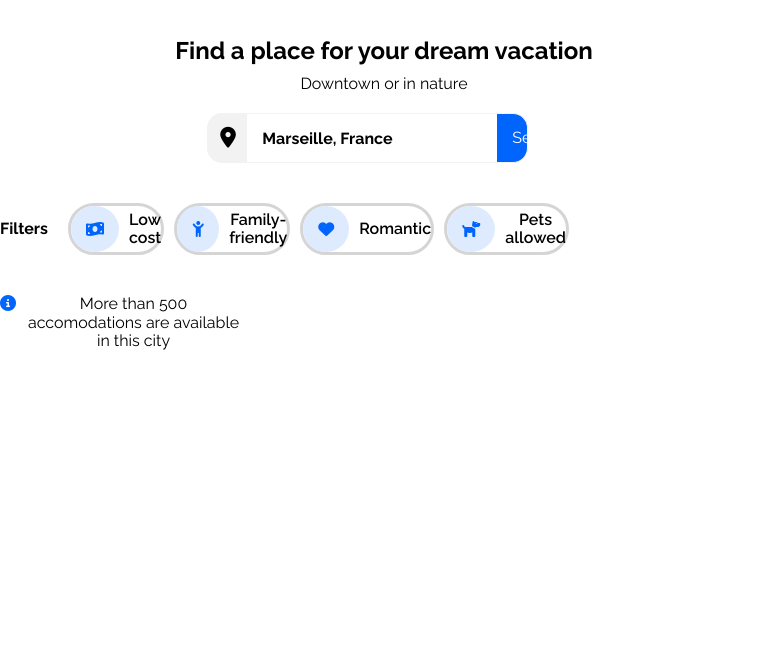
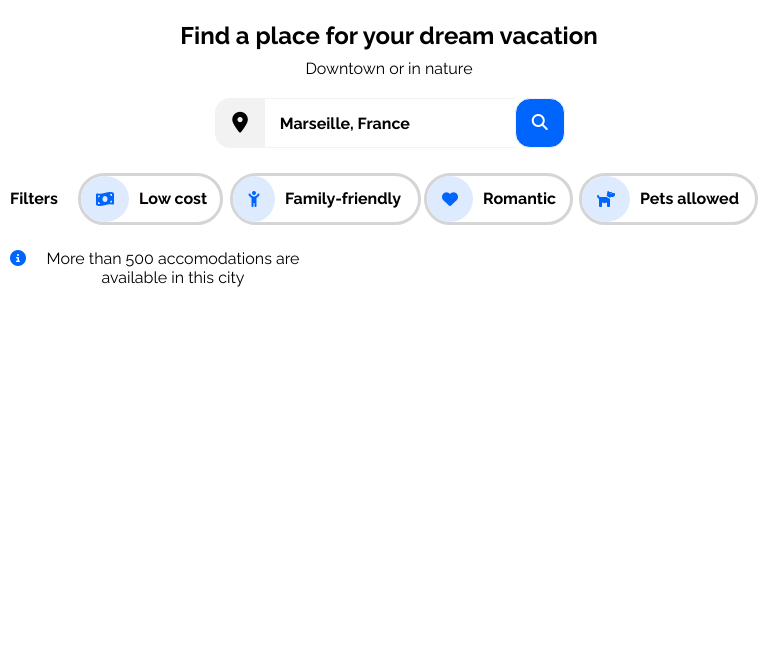
Before and after one commit to Junyoung190198/Project2_OpenClassroom, a plain HTML site: page index.html in a window 768 px wide. Shown: the part 130-800 px from the top of the page. Drawn offline with Linux system fonts and the light colour scheme.

Commit message:
FINISH HEADER, SEARCH, FILTERS FOR EVERYTHING

```diff
--- a/css/style.css
+++ b/css/style.css
@@ -122,6 +122,7 @@ section{
     margin-bottom: 20px;
 }
 
+/* search bar */
 .search_bar_wrapper{
     display: flex;
     margin-bottom: 40px;
@@ -170,57 +171,24 @@ section{
     visibility: none;
 }
 
-
-.filter_wrapper{
+/* filters */
+.filter_list{
     display: flex;
     flex-direction: row;
-    gap: 20px;
+    justify-content: flex-start;
+    align-items: center;
+    gap: 40px;
     margin-bottom: 40px;
 }
-
-#filter_title{
-    align-self: center;
-}
-
-.filter_list{
-    flex-basis: 60%;
-    display: flex;
-    flex-direction: row;
-    justify-content: space-around;
-    gap: 10px;
-}
-
-.filter_items_container{
-    display: flex;
-    gap: 10px;
-    align-items: center;
-}
-
 .filter_items{
-    display: flex;
-    justify-content: flex-start;
-    gap: 40px;
-    font-weight: 600;
-}
-.filter_items:nth-child(1){
-    flex: 0 1 150px;
+    display: inline-block;
+    width: 110%;
+    font-weight: 700;
     border: 3px solid #D5D5D5;
     border-radius: 30px;
 }
-.filter_items:nth-child(2){
-    flex: 0 1 190px;
-    border: 3px solid #D5D5D5;
-    border-radius: 30px;
-}
-.filter_items:nth-child(3){
-    flex: 0 1 150px;
-    border: 3px solid #D5D5D5;
-    border-radius: 30px;
-}
-.filter_items:nth-child(4){
-    flex: 0 1 180px;
-    border: 3px solid #D5D5D5;
-    border-radius: 70px;
+.filter_items:hover{
+    border-color: #0065FC;
 }
 
 .fa-money-bill-wave{
@@ -249,15 +217,17 @@ section{
     border-radius: 50%;
 }
 
+/* message info */
 .info_wrapper{
+    width: 420px;
     display: flex;
     gap: 10px;
+    margin-bottom: 40px;
 }
 .fa-circle-info{
     color: #0065FC;
 }
 #info_message{
-    flex: 0 1 28%;
     font-weight: 400;
 }
 
@@ -319,25 +289,26 @@ section{
     /* SECTION */
 section{
     margin: 0px;
-    text-align: center;
+    margin-left: 10px;
+    text-align: center; /* Aligne elements on Tablet */
     margin-bottom: 40px;
 }
 
 #title{
     margin-bottom: 10px;
 }
-
 .normal_paragraph{
     margin-top: none;
     font-weight: 400;
     margin-bottom: 20px;
 }
 
+/* search bar */
 .search_bar_wrapper{ /* Align center elements on Tablets */
     display: flex;
-    margin-bottom: 40px;
     height: 50px;
     margin-left: 27%;
+    margin-bottom: 25px; /* small margin for tablets and mobiles */
 }
 .icon_container{
     text-align: center;
@@ -350,8 +321,6 @@ section{
     padding: 12px;
     font-size: 130%;
 }
-
-
 .search_bar{
     float: left;
     width: 285px;
@@ -360,12 +329,10 @@ section{
     border-right: none;
     padding: 15px;
 }
-
 .search_bar:focus{
     border: 1px solid #8A8A8A;
 
 }
-
 ::placeholder{
     color: inherit;
     font-family: 'Raleway', sans-serif;
@@ -387,57 +354,25 @@ section{
     visibility: none;
 }
 
-
-.filter_wrapper{
+/* filters */
+.filter_list{
     display: flex;
     flex-direction: row;
-    gap: 20px;
-    margin-bottom: 40px;
+    justify-content: flex-start;
+    align-items: center;
+    flex-wrap: wrap;
+    gap: 20px; /* small gap when wrap for mobile */
+    margin-bottom: 25px; /* small margin for tablets and mobiles */
 }
-
-#filter_title{
-    align-self: center;
-}
-
-.filter_list{
-    flex-basis: 60%;
-    display: flex;
-    flex-direction: row;
-    justify-content: space-around;
-    gap: 10px;
-}
-
-.filter_items_container{
-    display: flex;
-    gap: 10px;
-    align-items: center;
-}
-
 .filter_items{
+    flex: 1 1 25%;
     display: flex;
     justify-content: flex-start;
-    gap: 40px;
-    font-weight: 600;
-}
-.filter_items:nth-child(1){
-    flex: 0 1 150px;
+    align-items: center;
+    gap: 10px;
+    font-weight: 700;
     border: 3px solid #D5D5D5;
     border-radius: 30px;
-}
-.filter_items:nth-child(2){
-    flex: 0 1 190px;
-    border: 3px solid #D5D5D5;
-    border-radius: 30px;
-}
-.filter_items:nth-child(3){
-    flex: 0 1 150px;
-    border: 3px solid #D5D5D5;
-    border-radius: 30px;
-}
-.filter_items:nth-child(4){
-    flex: 0 1 180px;
-    border: 3px solid #D5D5D5;
-    border-radius: 70px;
 }
 
 .fa-money-bill-wave{
@@ -466,15 +401,17 @@ section{
     border-radius: 50%;
 }
 
+/* message info */
 .info_wrapper{
+    width: 100%;
     display: flex;
-    gap: 10px;
+    justify-content: center;
+    margin-bottom: 25px; /* small margin for tablets and mobiles */
 }
 .fa-circle-info{
     color: #0065FC;
 }
 #info_message{
-    flex: 0 1 28%;
     font-weight: 400;
 }
 
@@ -487,34 +424,28 @@ section{
 
     /* HEADER */
     header{
-        background-color: #0065FC;
         margin: 0px; /* no margin for space */
-        margin-bottom: 40px;
+        margin-bottom: 25px;
         display: flex;
         flex-flow: column;
-
     }
 
     .logo_container{
-        flex-basis: 50%;
         flex-shrink: 0;
         display: flex;
         flex-direction: row;
         justify-content: center;
-
     }
 
     nav{
-        flex-basis: 50%;
         line-height: 0px;
         display: flex;
         flex-direction: row;
         justify-content: space-around;
-
     }
 
     #logo{
-        flex-basis : 15%;
+        flex-basis : 10%;
         flex-shrink: 0;
         margin : 0px;
         height: 100%;
@@ -539,8 +470,8 @@ section{
     /* SECTION */
     section{
         margin: 0px;
+        margin-left: 10px;
         margin-bottom: 40px;
-
     }
 
     #title{
@@ -553,15 +484,17 @@ section{
         margin-bottom: 20px;
     }
 
-    .search_bar_wrapper{ /* no align for mobile */
+    /* search bar */
+    .search_bar_wrapper{ /* Align center elements on Tablets */
         display: flex;
-        margin-bottom: 40px;
         height: 50px;
-
+        /* no margin-left for mobiles */
+        margin-bottom: 25px; /* small margin for tablets and mobiles */
     }
     .icon_container{
+        flex-shrink: 0;
         text-align: center;
-        width: 40px;
+        width: 50px;
         border: 1px solid #F2F2F2; /* Same border for the 3 elements */
         background-color: #F2F2F2;
         border-right: none;
@@ -571,8 +504,8 @@ section{
         font-size: 130%;
     }
     .search_bar{
-        float: left;
-        width: 250px;
+        flex-shrink: 2;
+        width: 250px; /* Smaller search bar for mobile */
         border: 1px solid #F2F2F2; /* Same border for the 3 elements */
         border-left: none;
         border-right: none;
@@ -588,72 +521,40 @@ section{
         font-weight: 700;
     }
     .search_button_desktop{
-        color: #fff;
-        background-color: #0065FC;
-        border: 1px solid #F2F2F2; /* Same border for the 3 elements */
-        border-left: none;
-        border-top-right-radius: 15px;
-        border-bottom-right-radius: 15px;
-        padding: 15px;
-        cursor: pointer;
-        height: 100%;
-        width: 0px;
+        display: none;
+        visibility: none;
     }
     .search_button_mobile{
-
+        flex-shrink: 0;
+        display: inline-block;
+        background-color: #0065FC;
+        color: #fff;
+        height: 50px;
+        width: 50px;
+        border: 1px solid #F2F2F2; /* Same border for the 3 elements */
+        border-radius: 15px;
+        cursor: pointer;
     }
 
-
-    .filter_wrapper{
+    /* filters */
+    .filter_list{
         display: flex;
         flex-direction: row;
-        gap: 20px;
-        margin-bottom: 40px;
+        justify-content: flex-start;
+        align-items: center;
+        flex-wrap: wrap;
+        gap: 20px; /* small gap when wrap for mobile */
+        margin-bottom: 25px; /* small margin for tablets and mobiles */
     }
-
-    #filter_title{
-        align-self: center;
-    }
-
-    .filter_list{
-        flex-basis: 60%;
-        display: flex;
-        flex-direction: row;
-        justify-content: space-around;
-        gap: 10px;
-    }
-
-    .filter_items_container{
-        display: flex;
-        gap: 10px;
-        align-items: center;
-    }
-
     .filter_items{
+        flex: 1 1 25%;
         display: flex;
         justify-content: flex-start;
-        gap: 40px;
-        font-weight: 600;
-    }
-    .filter_items:nth-child(1){
-        flex: 0 1 150px;
+        align-items: center;
+        gap: 10px;
+        font-weight: 700;
         border: 3px solid #D5D5D5;
         border-radius: 30px;
-    }
-    .filter_items:nth-child(2){
-        flex: 0 1 190px;
-        border: 3px solid #D5D5D5;
-        border-radius: 30px;
-    }
-    .filter_items:nth-child(3){
-        flex: 0 1 150px;
-        border: 3px solid #D5D5D5;
-        border-radius: 30px;
-    }
-    .filter_items:nth-child(4){
-        flex: 0 1 180px;
-        border: 3px solid #D5D5D5;
-        border-radius: 70px;
     }
 
     .fa-money-bill-wave{
@@ -682,15 +583,16 @@ section{
         border-radius: 50%;
     }
 
+    /* message info */
     .info_wrapper{
+        width: 300px;
         display: flex;
-        gap: 10px;
+        margin-bottom: 25px; /* small margin for tablets and mobiles */
     }
     .fa-circle-info{
         color: #0065FC;
     }
     #info_message{
-        flex: 0 1 28%;
         font-weight: 400;
     }
 
--- a/index.html
+++ b/index.html
@@ -53,35 +53,38 @@
 
 
 
-        <div class="filter_wrapper">
-        <h4 id="filter_title">Filters</h4>
+
+
         <ul class="filter_list">
-            <li class="filter_items">
-                <a class="filter_items_container" href="#">
+            <li>
+                <h4>Filters</h4>
+            </li>
+            <li>
+                <a class="filter_items" href="#">
                     <i class="fa-solid fa-money-bill-wave"></i>
                     Low cost
                 </a>
             </li>
-            <li class="filter_items">
-                <a class="filter_items_container" href="#">
+            <li>
+                <a class="filter_items" href="#">
                     <i class="fa-solid fa-child-reaching"></i>
                     Family-friendly
                 </a>
             </li>
-            <li class="filter_items">
-                <a class="filter_items_container" href="#">
+            <li>
+                <a class="filter_items" href="#">
                     <i class="fa-solid fa-heart"></i>
                     Romantic
                 </a>
             </li>
-            <li class="filter_items">
-                <a class="filter_items_container" href="#">
+            <li>
+                <a class="filter_items" href="#">
                     <i class="fa-solid fa-dog"></i>
                     Pets allowed
                 </a>
             </li>
         </ul>
-        </div>
+
 
         <div class="info_wrapper">
             <i class="fa-solid fa-circle-info"></i>
```
